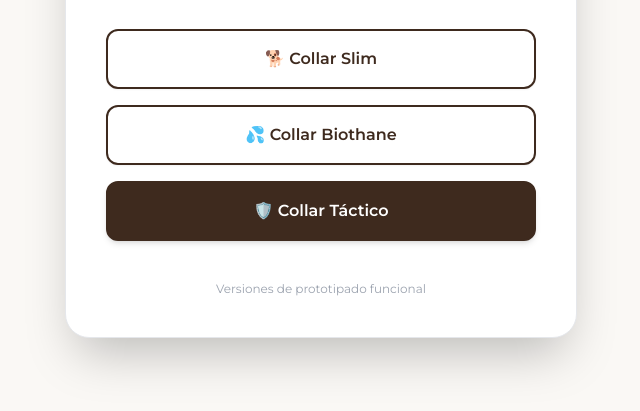
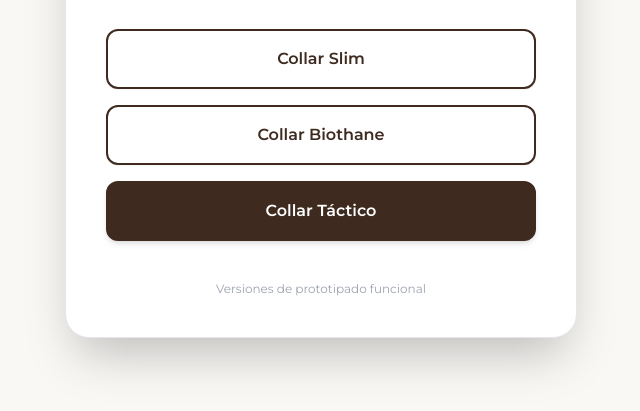
Before and after one commit to franpadula/Configurador_doggy, a plain HTML site: page index.html in a window 1280 px wide. Shown: the part 293-704 px from the top of the page, without its empty margins (319-959 px from the left). Drawn offline with nearby package versions, Linux system fonts and the light colour scheme; a web font is replaced by a local one.

Commit message:
Update index.html

```diff
--- a/index.html
+++ b/index.html
@@ -18,15 +18,15 @@
 
         <div class="space-y-4">
             <a href="collar-slim.html" class="block w-full py-4 px-6 bg-white border-2 border-doggy-dark text-doggy-dark font-bold rounded-xl hover:bg-doggy-dark hover:text-white transition-all shadow-sm">
-                🐕 Collar Slim
+                Collar Slim
             </a>
 
             <a href="collar-biothane.html" class="block w-full py-4 px-6 bg-white border-2 border-doggy-dark text-doggy-dark font-bold rounded-xl hover:bg-doggy-dark hover:text-white transition-all shadow-sm">
-                💦 Collar Biothane
+                Collar Biothane
             </a>
 
             <a href="collar-tactico.html" class="block w-full py-4 px-6 bg-doggy-dark text-white border-2 border-doggy-dark font-bold rounded-xl hover:bg-black transition-all shadow-md">
-                🛡️ Collar Táctico
+                Collar Táctico
             </a>
         </div>
 
```
